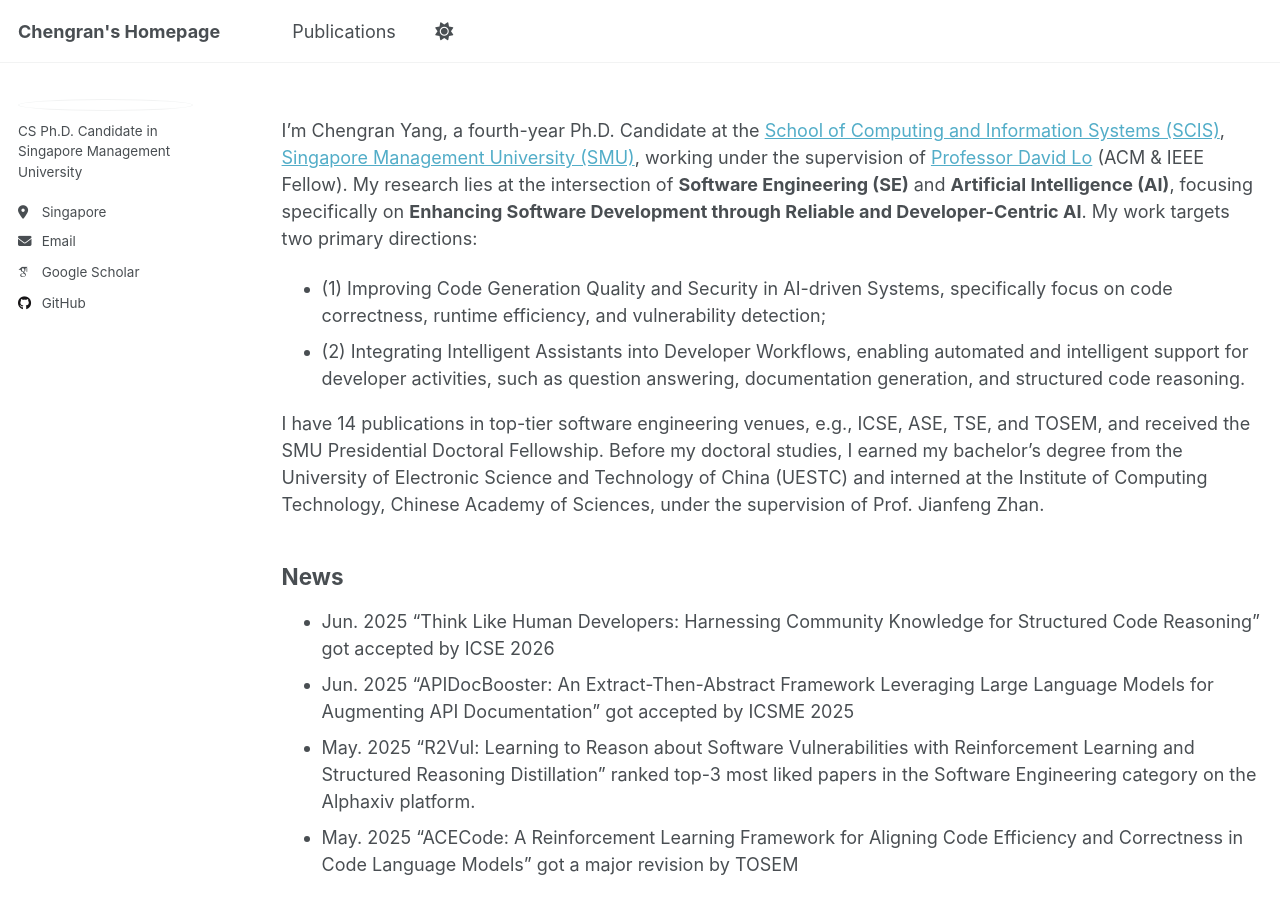
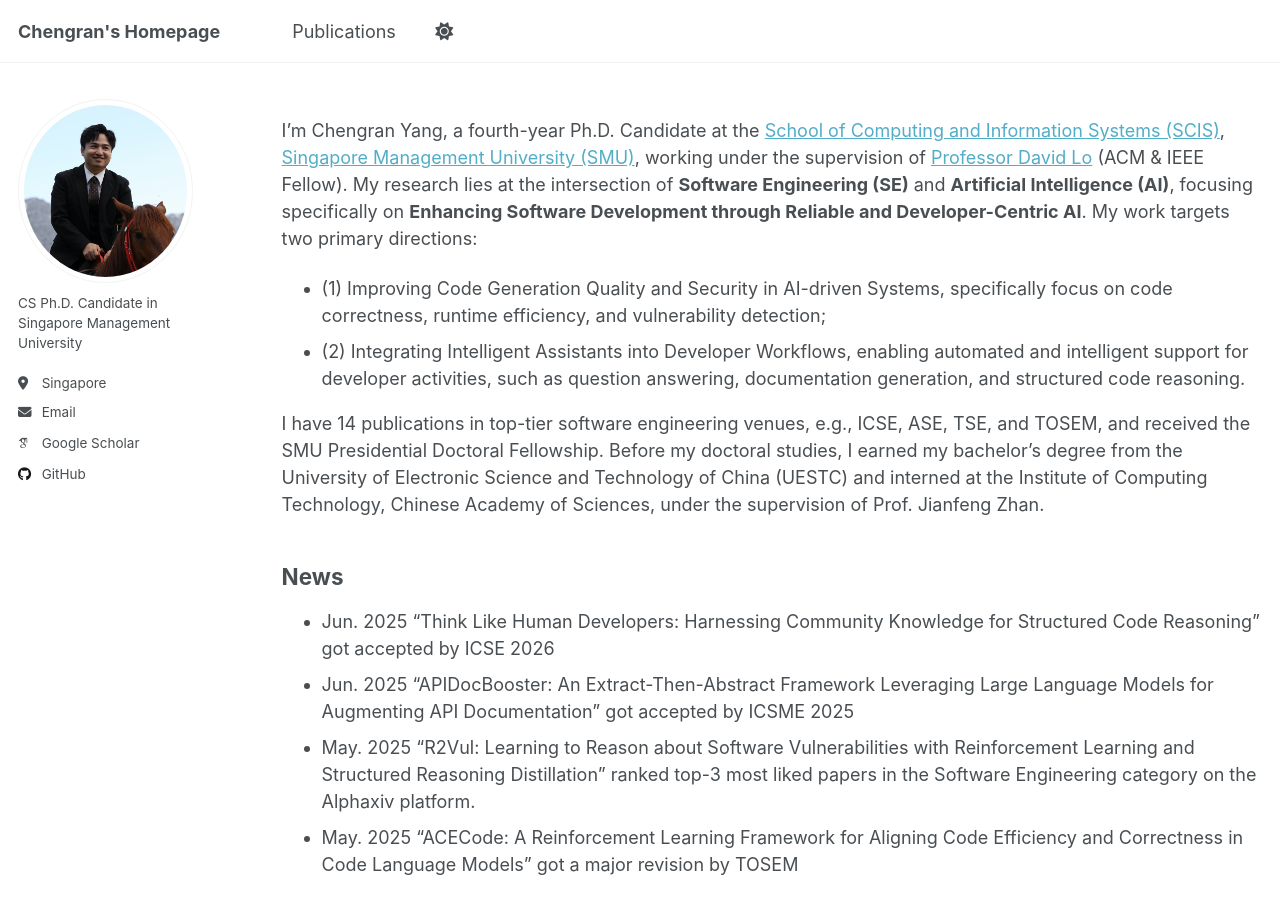
Before and after one commit to chengran-yang/chengran-yang.github.io, a Jekyll site: the page built from _pages/about.md, in a window 1280 px wide and 900 px high. Built offline with Jekyll 4.4.1, drawn with Linux system fonts in a browser that asks for light colours; some web fonts are replaced.

Commit message:
update image

```diff
--- a/_config.yml
+++ b/_config.yml
@@ -22,7 +22,7 @@ repository               : "academicpages/academicpages.github.io"
 #               Additional customization can be done by editing /_includes/author-profile.html
 author:
   # Biographic information
-  avatar           : "images/image.png"
+  avatar           : "profile.png"
   name             : ""
   pronouns         : # example: "she/her"
   bio              : "CS Ph.D. Candidate in Singapore Management University"
```
Also changed, not shown: images/profile.png (renamed from images/image.png).
